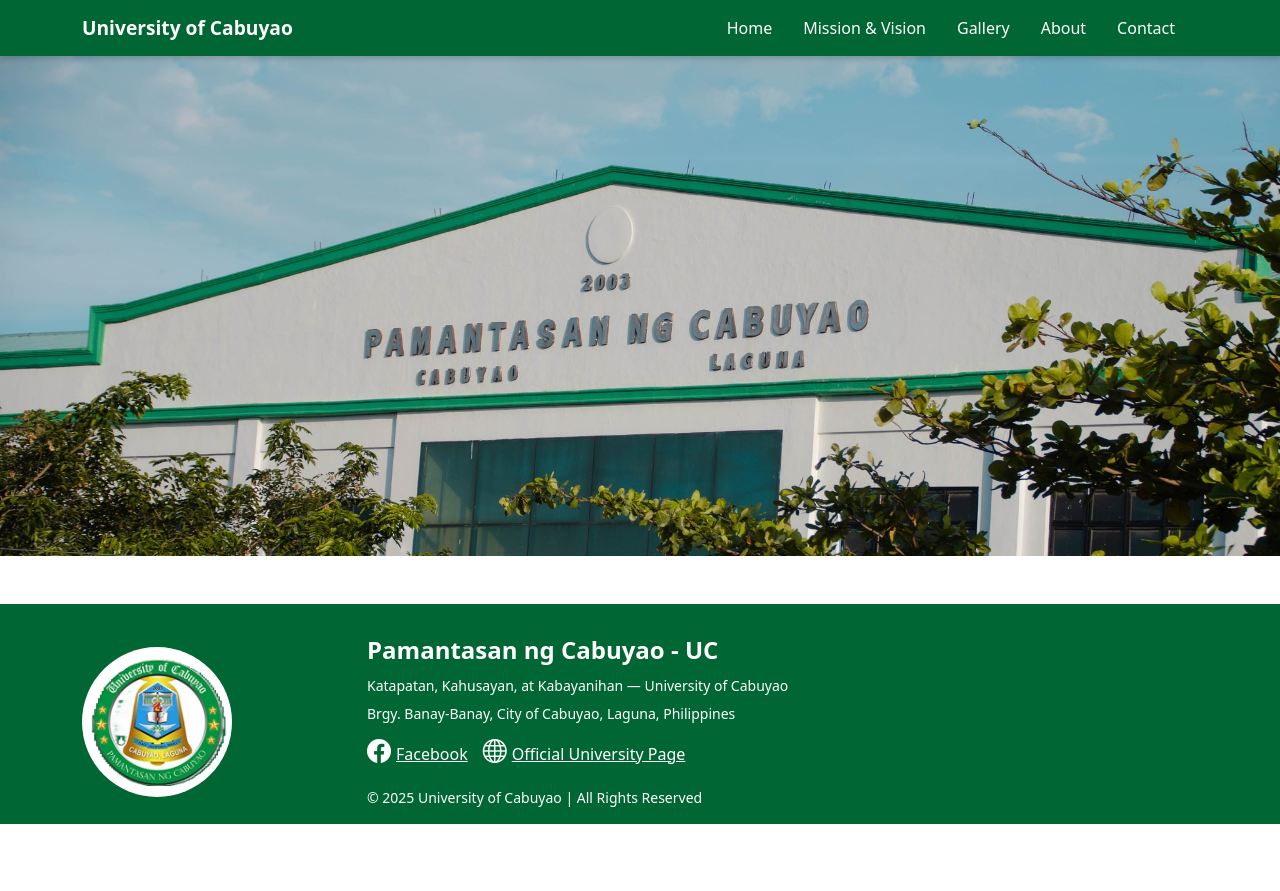
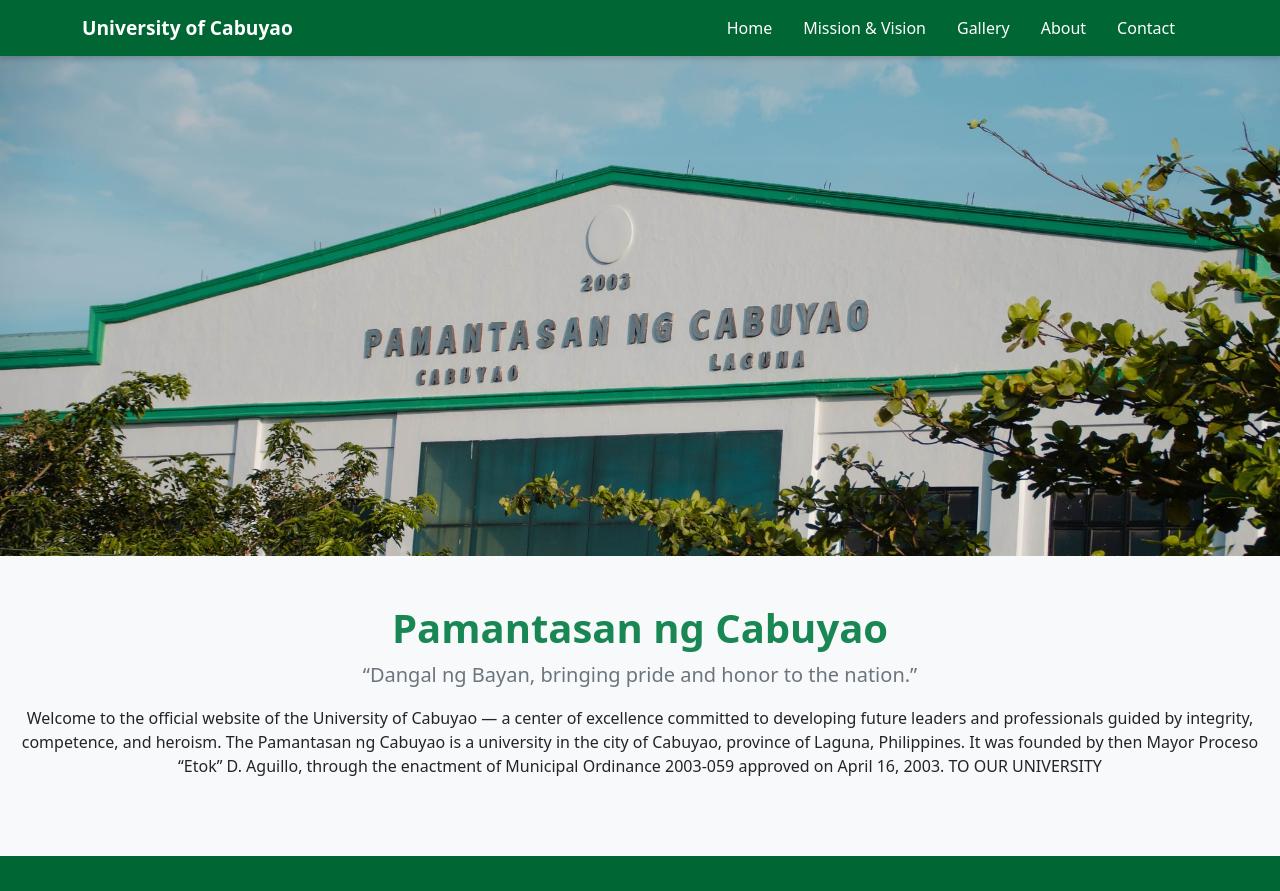
Before and after one commit to arac880/G2_LAB2_ITP110, a React (Vite) app: page / in a window 1280 px wide. Shown: the top 891 px of the page. Before the commit the page ends 824 px from the top, so only its background shows below. Built offline with nearby package versions, Linux system fonts and the light colour scheme.

Commit message:
update on Home jsx added section

```diff
--- a/src/App.css
+++ b/src/App.css
@@ -26,3 +26,7 @@
   padding-right: 5px;
 
 }
+
+.hometwo{
+  height: 300px;
+}
--- a/src/components/Footer.jsx
+++ b/src/components/Footer.jsx
@@ -7,7 +7,6 @@
         backgroundColor: "#006633",
         color: "white",
         padding: "2rem 0",
-        marginTop: "3rem",
         height: "220px",
       }}
     >
--- a/src/components/Home.jsx
+++ b/src/components/Home.jsx
@@ -14,6 +14,18 @@
       }}
       >
       </div>
+
+      <section className="hometwo text-center py-5 bg-light">
+        <h1 className="fw-bold text-success">Pamantasan ng Cabuyao</h1>
+        <p className="lead text-secondary">
+          “Dangal ng Bayan, bringing pride and honor to the nation.”
+        </p>
+        <p>
+          Welcome to the official website of the University of Cabuyao — a center of excellence committed to developing future leaders and professionals guided by integrity, competence, and heroism.
+          The Pamantasan ng Cabuyao is a university in the city of Cabuyao, province of Laguna, Philippines. It was founded by then Mayor Proceso “Etok” D. Aguillo, through the enactment of Municipal Ordinance 2003-059 approved on April 16, 2003. TO OUR UNIVERSITY
+        </p>
+      </section>
+
     </>
 
   );
```
